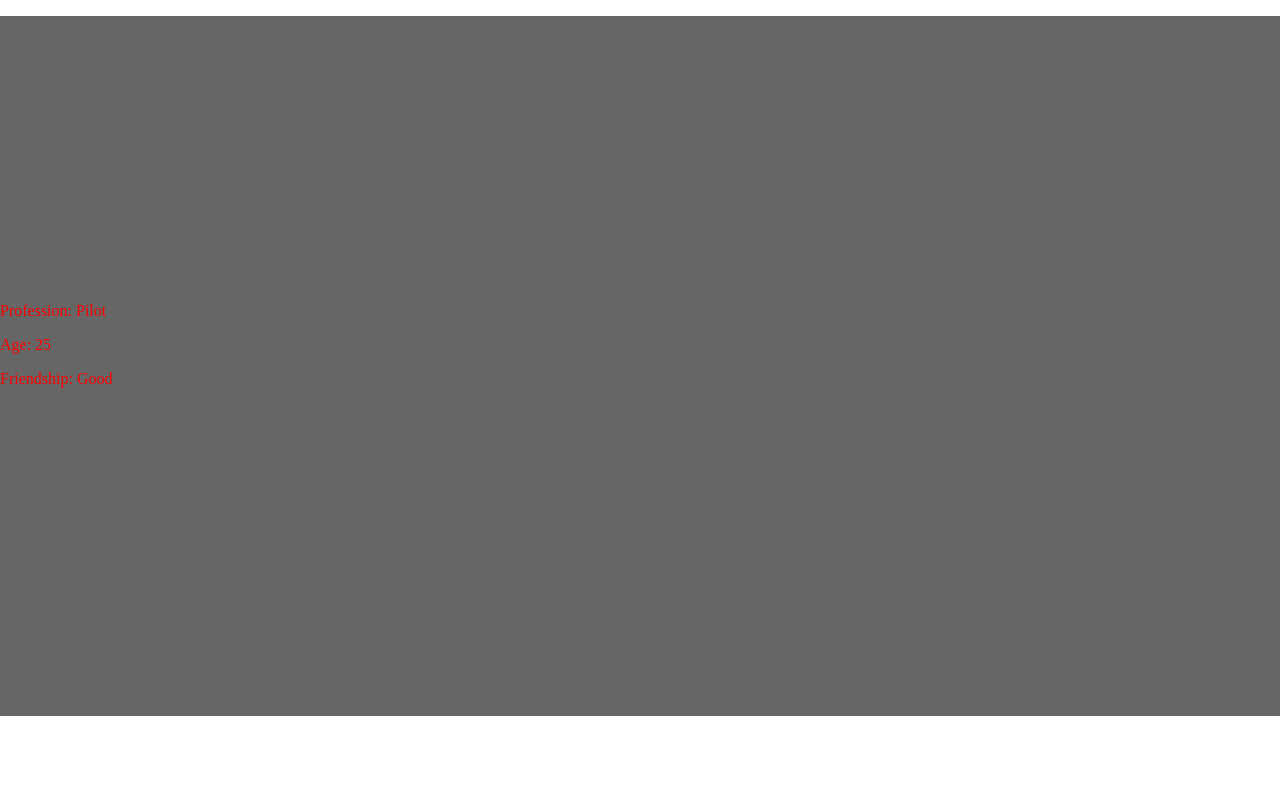
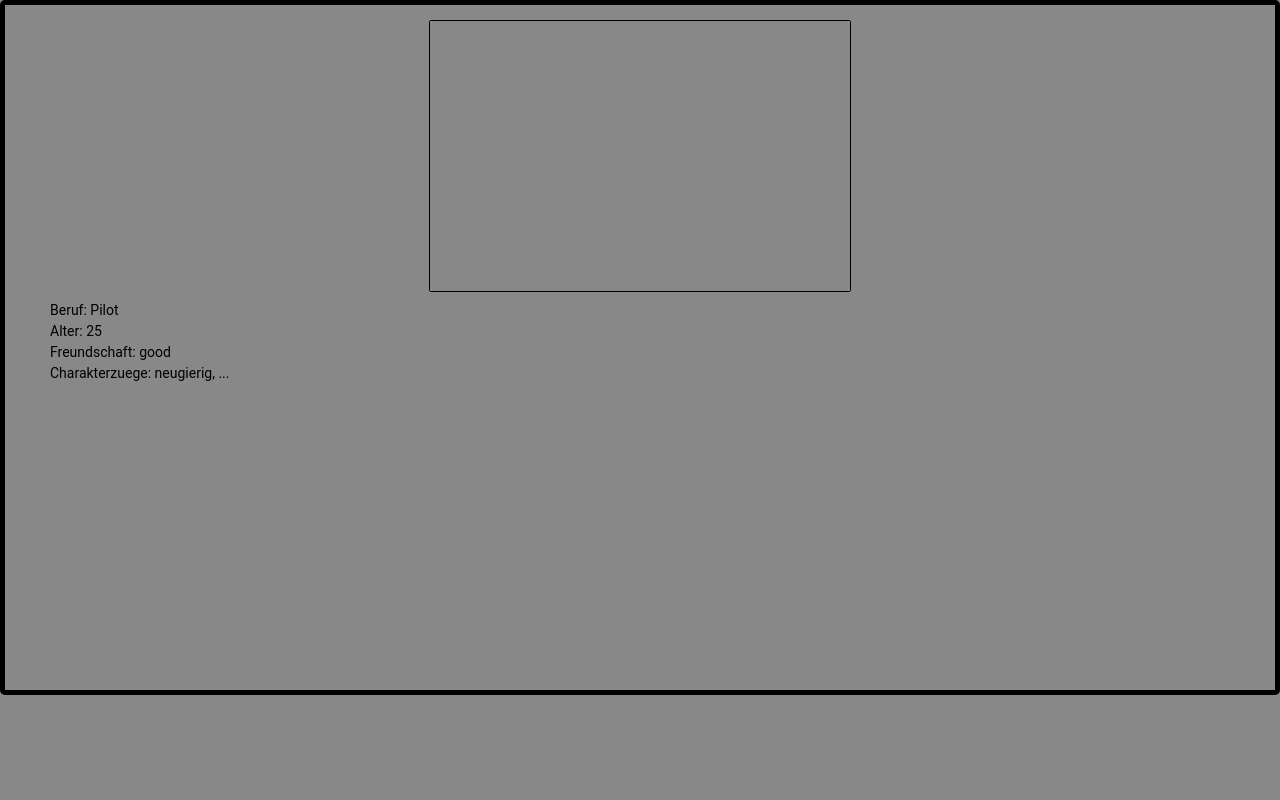
Before and after one commit to EphTron/npc-generator, a Python web app: template templates/friend-sheet.html in a window 1280 px wide. Run offline with Jinja, Linux system fonts and the light colour scheme; the template is opened without the code that fills it, so the values that code supplies are empty.

Commit message:
modified stylesheet and html

```diff
--- a/templates/friend-sheet.html
+++ b/templates/friend-sheet.html
@@ -1,15 +1,6 @@
 <!doctype html>
 <html lang="en-US" dir="ltr">
     <head>
-        <style>
-            /*body {background-color: aqua;}*/
-            #page {background-color: #666;
-                    /*min-height: 1748px;*/
-                    /*min-width: 1240px;}*/
-            }
-
-            p    {color: red;}
-            </style>
         <meta charset="utf-8">
         <title>NPC</title>
         <link rel="stylesheet" href="../../templates/style.css">
@@ -18,17 +9,16 @@
         <div id="page" >
             <div>
                 <p id="full-name"></p>
-                <!--<img id="profile-img" src="" height="40%" width="90%" alt="profile image">-->
                 <div class="img" id="profile-img" style="" ></div>
             </div>
-            <div>
-                <p id="job">Profession: Pilot</p>
-                <p id="age">Age: 25</p>
-                <p id="friendship">Friendship: Good</p>
+            <div id="infos">
+                <p class="info-text" id="job">Beruf: Pilot</p>
+                <p class="info-text" id="age">Alter: 25</p>
+                <p class="info-text" id="friendship">Freundschaft: good</p>
+                <p class="info-text" id="traits">Charakterzuege: neugierig, ...</p>
             </div>
             <div>
                 <div class="img" id="attribute-img" style="" > </div>
-                <!--<img id="attribute-img" src="" height="40%" width="90%" alt="attribute values">-->
             </div>
         </div>
     </body>
--- a/templates/style.css
+++ b/templates/style.css
@@ -1,15 +1,55 @@
-body{
+body {
     margin: 0 0 0 0;
+    background-color: #888888;
+    border-style: solid;
+    border-width: 5px;
+    border-radius: 5px;
+}
+
+#full-name {
+    margin-left: 40px;
+    font-family: leixo;
+    font-size: 22px;
+    margin-top: 10px;
+    margin-bottom: 15px;
 }
 
 #page {
-    min-height: 700px;
+    min-height: 670px;
 }
 
-.img{
+#profile-img {
+    width: 420px;
+    min-height: 270px;
+    border-style: solid;
+    border-width: 1.5px;
+    border-radius: 1.5px;
+}
+
+#infos {
+    margin-top: 10px;
+    min-height: 100px;
+}
+
+#attribute-img {
+    width: 380px;
+    min-width: 360px;
+    min-height: 220px;
+    left: 58px;
+    position: absolute;
+    bottom: 10px;
+}
+
+.img {
     margin-left: auto;
     margin-right: auto;
-    min-width: 360px;
-    min-height: 270px;
     background-size: cover;
 }
+
+.info-text {
+    margin-left: 45px;
+    margin-top: 5px;
+    margin-bottom: 2px;
+    font-size: 14px;
+    font-family: Roboto;
+}
```
